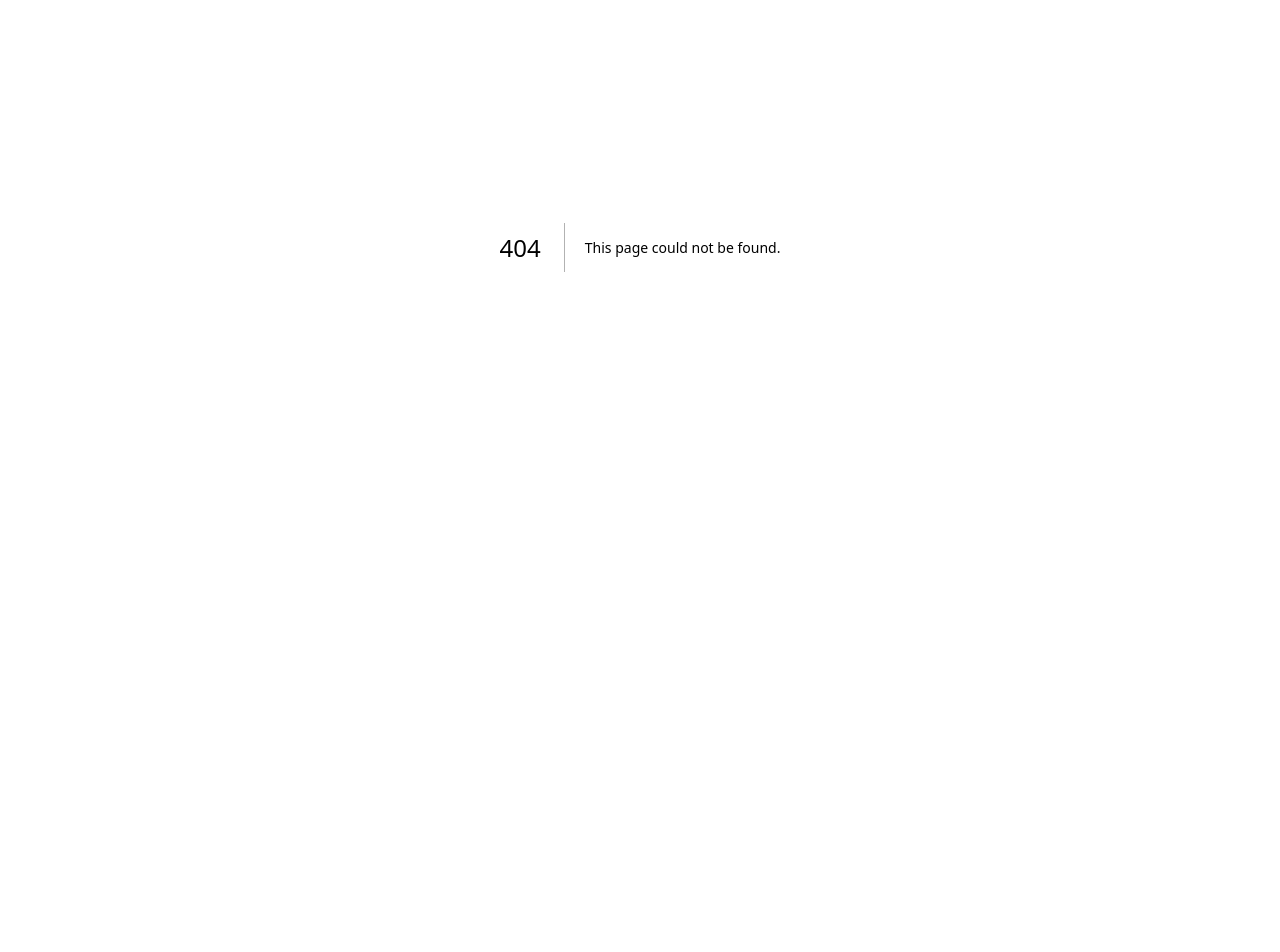
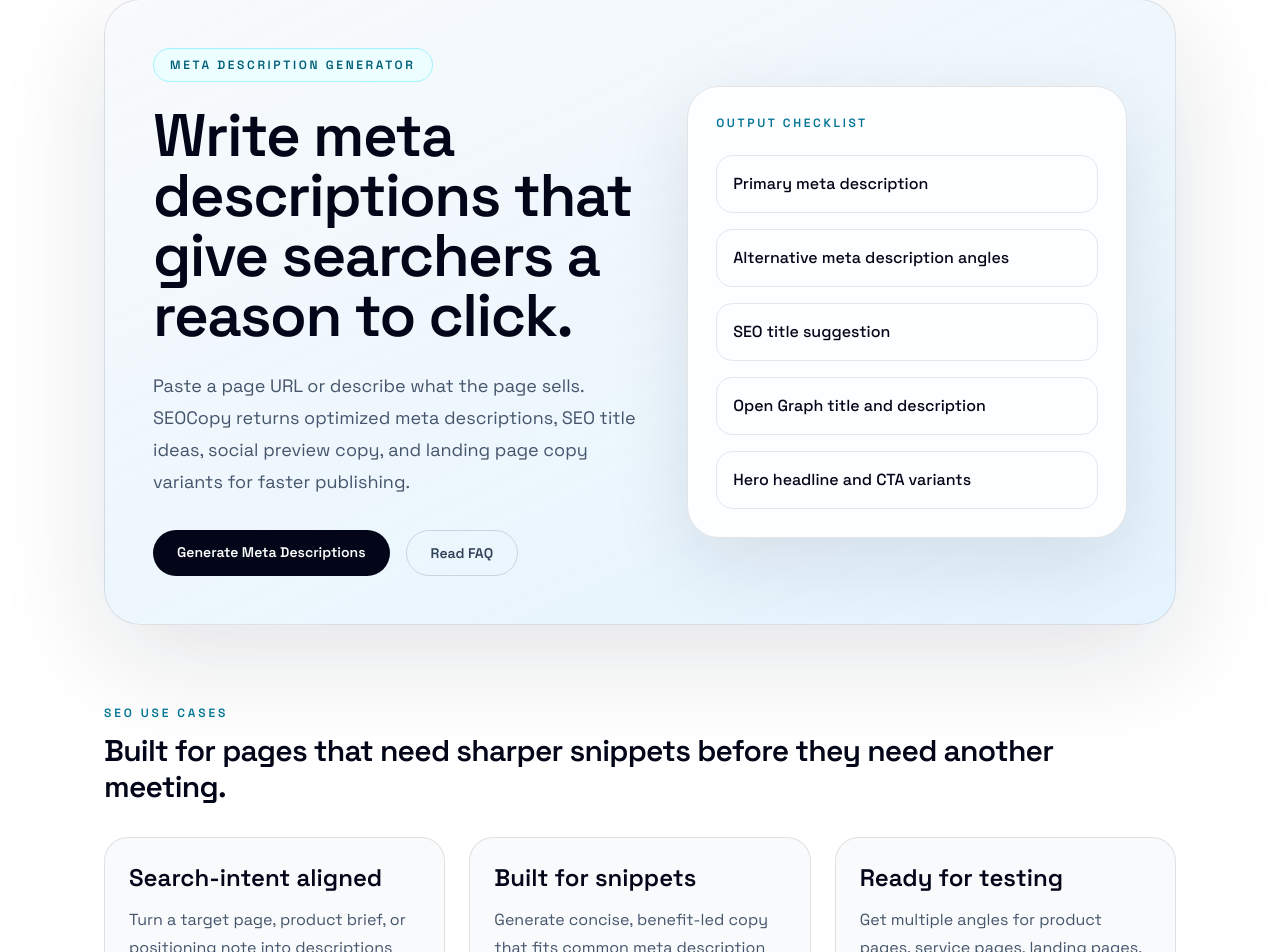
Before and after one commit to icarusagio/seocopy, a Next.js app: page /meta-description-generator in a window 1280 px wide. Before the commit this address had no page. Shown: the part 153-1105 px from the top of the page. Before the commit the page ends 800 px from the top, so only its background shows below. Built offline with nearby package versions, Linux system fonts and the light colour scheme.

Commit message:
Add meta description generator SEO page

```diff
--- /dev/null
+++ b/src/app/meta-description-generator/page.tsx
@@ -0,0 +1,168 @@
+import type { Metadata } from "next";
+import Link from "next/link";
+
+export const metadata: Metadata = {
+  title: "Meta Description Generator",
+  description:
+    "Generate click-worthy SEO meta descriptions, SEO titles, Open Graph descriptions, and landing page copy variants from a URL or product brief.",
+  alternates: {
+    canonical: "https://seocopy.vercel.app/meta-description-generator",
+  },
+  keywords: [
+    "meta description generator",
+    "AI meta description generator",
+    "SEO meta description generator",
+    "meta title and description generator",
+    "click worthy meta descriptions",
+  ],
+  openGraph: {
+    title: "Meta Description Generator | SEOCopy",
+    description:
+      "Write SEO meta descriptions that match search intent, stay within ideal length, and give buyers a reason to click.",
+    url: "https://seocopy.vercel.app/meta-description-generator",
+    type: "website",
+  },
+};
+
+const benefits = [
+  {
+    title: "Search-intent aligned",
+    body: "Turn a target page, product brief, or positioning note into descriptions that promise the right outcome for the query.",
+  },
+  {
+    title: "Built for snippets",
+    body: "Generate concise, benefit-led copy that fits common meta description length constraints before you paste it into a CMS.",
+  },
+  {
+    title: "Ready for testing",
+    body: "Get multiple angles for product pages, service pages, landing pages, and content refreshes without opening a blank doc.",
+  },
+];
+
+const outputs = [
+  "Primary meta description",
+  "Alternative meta description angles",
+  "SEO title suggestion",
+  "Open Graph title and description",
+  "Hero headline and CTA variants",
+];
+
+const faqs = [
+  {
+    question: "What makes a good meta description?",
+    answer:
+      "A good meta description summarizes the page clearly, matches the searcher's intent, includes the core benefit or keyword naturally, and gives people a reason to click without overpromising.",
+  },
+  {
+    question: "Can SEOCopy generate meta descriptions from a URL?",
+    answer:
+      "Yes. Paste a URL or add a short description of the page, audience, and offer. SEOCopy returns meta descriptions plus related SEO titles, OG copy, headlines, and CTAs.",
+  },
+  {
+    question: "How many free meta descriptions can I generate?",
+    answer:
+      "You can try two free generations without creating an account. After that, buy a single generation for $5 or use the $19/month plan for ongoing copy production.",
+  },
+];
+
+export default function MetaDescriptionGeneratorPage() {
+  return (
+    <main className="min-h-screen bg-white text-slate-950 dark:bg-slate-950 dark:text-white">
+      <section className="mx-auto max-w-6xl px-6 py-20 lg:px-10">
+        <Link href="/" className="text-sm font-semibold text-cyan-700 dark:text-cyan-300">
+          ← SEOCopy
+        </Link>
+        <div className="mt-12 grid gap-12 rounded-[2.25rem] border border-black/10 bg-[linear-gradient(155deg,rgba(248,250,252,1),rgba(224,242,254,0.86))] p-8 shadow-[0_30px_110px_rgba(15,23,42,0.12)] dark:border-white/10 dark:bg-[linear-gradient(155deg,rgba(15,23,42,0.95),rgba(12,74,110,0.65))] md:p-12 lg:grid-cols-[1.05fr_0.95fr] lg:items-center">
+          <div>
+            <p className="inline-flex rounded-full border border-cyan-200 bg-cyan-50 px-4 py-2 text-xs font-semibold uppercase tracking-[0.22em] text-cyan-800 dark:border-cyan-400/20 dark:bg-cyan-400/10 dark:text-cyan-200">
+              Meta Description Generator
+            </p>
+            <h1 className="mt-6 max-w-4xl text-5xl font-semibold tracking-tight sm:text-6xl">
+              Write meta descriptions that give searchers a reason to click.
+            </h1>
+            <p className="mt-6 max-w-3xl text-lg leading-8 text-slate-600 dark:text-slate-300">
+              Paste a page URL or describe what the page sells. SEOCopy returns optimized meta descriptions, SEO title ideas, social preview copy, and landing page copy variants for faster publishing.
+            </p>
+            <div className="mt-8 flex flex-wrap gap-4">
+              <Link
+                href="/generate?source=meta-description-generator"
+                className="rounded-full bg-slate-950 px-6 py-3 text-sm font-semibold text-white transition hover:bg-slate-800 dark:bg-cyan-300 dark:text-slate-950 dark:hover:bg-cyan-200"
+              >
+                Generate Meta Descriptions
+              </Link>
+              <a
+                href="#faq"
+                className="rounded-full border border-slate-300 px-6 py-3 text-sm font-semibold text-slate-700 transition hover:border-slate-950 hover:text-slate-950 dark:border-white/15 dark:text-slate-200 dark:hover:border-white dark:hover:text-white"
+              >
+                Read FAQ
+              </a>
+            </div>
+          </div>
+
+          <div className="rounded-[2rem] border border-black/10 bg-white/85 p-7 shadow-[0_24px_80px_rgba(15,23,42,0.1)] dark:border-white/10 dark:bg-white/5">
+            <p className="text-xs font-semibold uppercase tracking-[0.22em] text-cyan-700 dark:text-cyan-300">
+              Output checklist
+            </p>
+            <div className="mt-6 space-y-4">
+              {outputs.map((output) => (
+                <div key={output} className="rounded-2xl border border-slate-200 p-4 dark:border-white/10">
+                  <p className="font-medium">{output}</p>
+                </div>
+              ))}
+            </div>
+          </div>
+        </div>
+      </section>
+
+      <section className="mx-auto max-w-6xl px-6 pb-20 lg:px-10">
+        <div className="mb-8">
+          <p className="text-xs font-semibold uppercase tracking-[0.24em] text-cyan-700 dark:text-cyan-300">
+            SEO use cases
+          </p>
+          <h2 className="mt-3 text-3xl font-semibold tracking-tight">
+            Built for pages that need sharper snippets before they need another meeting.
+          </h2>
+        </div>
+        <div className="grid gap-6 md:grid-cols-3">
+          {benefits.map((item) => (
+            <article key={item.title} className="rounded-[1.5rem] border border-black/10 bg-slate-50 p-6 dark:border-white/10 dark:bg-white/5">
+              <h3 className="text-2xl font-semibold">{item.title}</h3>
+              <p className="mt-3 leading-7 text-slate-600 dark:text-slate-300">{item.body}</p>
+            </article>
+          ))}
+        </div>
+      </section>
+
+      <section id="faq" className="mx-auto max-w-4xl px-6 pb-24 lg:px-10">
+        <h2 className="text-3xl font-semibold tracking-tight">FAQ</h2>
+        <div className="mt-6 space-y-4">
+          {faqs.map((faq) => (
+            <article key={faq.question} className="rounded-2xl border border-black/10 bg-slate-50 p-6 dark:border-white/10 dark:bg-white/5">
+              <h3 className="text-lg font-semibold">{faq.question}</h3>
+              <p className="mt-3 leading-7 text-slate-600 dark:text-slate-300">{faq.answer}</p>
+            </article>
+          ))}
+        </div>
+      </section>
+
+      <script
+        type="application/ld+json"
+        suppressHydrationWarning
+        dangerouslySetInnerHTML={{
+          __html: JSON.stringify({
+            "@context": "https://schema.org",
+            "@type": "FAQPage",
+            mainEntity: faqs.map((faq) => ({
+              "@type": "Question",
+              name: faq.question,
+              acceptedAnswer: {
+                "@type": "Answer",
+                text: faq.answer,
+              },
+            })),
+          }),
+        }}
+      />
+    </main>
+  );
+}
--- a/src/app/page.tsx
+++ b/src/app/page.tsx
@@ -48,6 +48,11 @@ const useCasePages = [
     title: "Landing Page Copy Generator",
     href: "/landing-page-copy-generator",
     body: "Hero headlines, subheadlines, CTAs, and SEO metadata for launches and page refreshes.",
+  },
+  {
+    title: "Meta Description Generator",
+    href: "/meta-description-generator",
+    body: "Click-worthy meta descriptions, SEO title ideas, and OG copy for pages that need more search traffic.",
   },
 ];
 
@@ -230,7 +235,7 @@ export default function Home() {
             Start with a focused workflow.
           </h2>
         </div>
-        <div className="grid gap-6 lg:grid-cols-3">
+        <div className="grid gap-6 md:grid-cols-2 lg:grid-cols-4">
           {useCasePages.map((page) => (
             <Link
               key={page.href}
--- a/src/app/sitemap.ts
+++ b/src/app/sitemap.ts
@@ -35,5 +35,11 @@ export default function sitemap(): MetadataRoute.Sitemap {
       changeFrequency: "weekly",
       priority: 0.85,
     },
+    {
+      url: `${siteUrl}/meta-description-generator`,
+      lastModified,
+      changeFrequency: "weekly",
+      priority: 0.85,
+    },
   ];
 }
```
